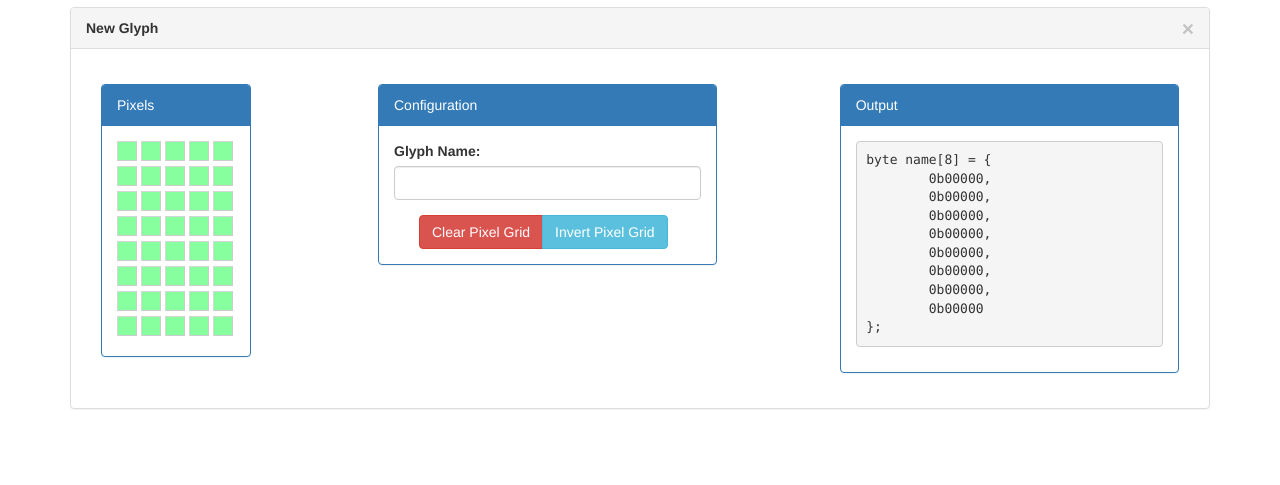
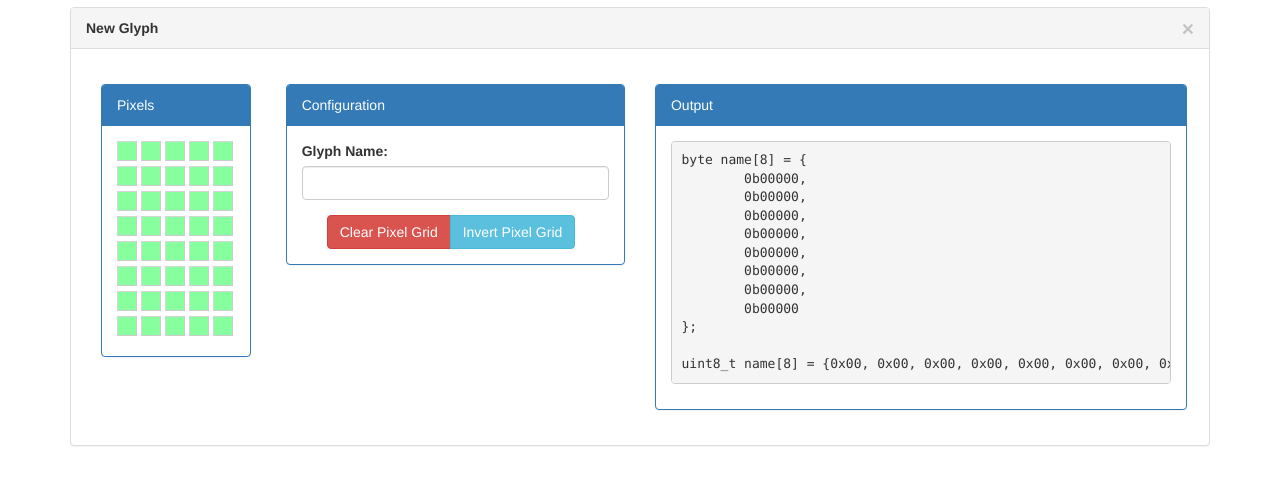
Before and after one commit to kakedev/GlyphGenerator, a plain HTML site: page index.html in a window 1280 px wide. Shown: the part 63-548 px from the top of the page. Drawn offline with nearby package versions, Linux system fonts and the light colour scheme.

Commit message:
Added the ability to drag the mouse to draw and hexadecimal output

```diff
--- a/logic.js
+++ b/logic.js
@@ -1,3 +1,11 @@
+var mouseDown = false;
+
+$(document).mousedown(function() {
+  mouseDown = true;
+}).mouseup(function() {
+  mouseDown = false;
+});
+
 $(function() {
   $('#createBtn').click(createNewGlyph);
   createNewGlyph();
@@ -18,7 +26,7 @@ function createNewGlyph() {
           )
         ).append(
           $('<div>').addClass('panel-body').append(
-            $('<div>').addClass('col-md-3 col-lg-3 col-sm-3 col-xs-3').append(
+            $('<div>').addClass('col-md-2 col-lg-2 col-sm-2 col-xs-2').append(
               $('<div>').addClass('panel panel-primary grid-container glyph-panel').append(
                 $('<div>').addClass('panel-heading').html('Pixels')
               ).append(
@@ -32,7 +40,7 @@ function createNewGlyph() {
               ).append(
                 $('<div>').addClass('panel-body').append(
                   $('<div>').addClass('form-group').append(
-                    $('<label>').attr('for', 'glyphName' + rand).html('Glyph Name:')
+                    $('<label>').attr('for', 'glyphName-' + rand).html('Glyph Name:')
                   ).append(
                     $('<input>').addClass('form-control').attr('type', 'text').attr('id', 'glyphName-' + rand).attr('maxlength', '140')
                   )
@@ -46,8 +54,8 @@ function createNewGlyph() {
             )
           )
         ).append(
-          $('<div>').addClass('col-md-offset-1 col-lg-offset-1 col-sm-offset-1 col-xs-offset-1 col-md-4 col-lg-4 col-sm-4 col-xs-4').append(
-            $('<div>').addClass('panel panel-primary glyph-panel').append(
+          $('<div>').addClass('col-md-6 col-lg-6 col-sm-6 col-xs-6').append(
+            $('<div>').addClass('panel panel-primary glyph-panel output-container').append(
               $('<div>').addClass('panel-heading').html('Output')
             ).append(
               $('<div>').addClass('panel-body').append(
@@ -64,7 +72,11 @@ function createNewGlyph() {
   for(let i = 0; i < 8; i++) {
     for(let j = 0; j < 5; j++) {
       $('#grid-' + rand).append(
-        $('<canvas>').addClass('pixel off').attr('id', 'pixel-' + rand + '-' + (j + i * 5)).click(function() {
+        $('<canvas>').addClass('pixel off').attr('id', 'pixel-' + rand + '-' + (j + i * 5)).mousedown(function() {
+          $(this).toggleClass('on off');
+          generateOutput(rand);
+        }).mouseenter(function() {
+          if(!mouseDown) return;
           $(this).toggleClass('on off');
           generateOutput(rand);
         })
@@ -97,9 +109,9 @@ function createNewGlyph() {
     $('#glyph-' + rand).remove();
   });
 
-  $('#grid-' + rand).mousedown(function() {
-    return false;
-  });
+   $('#grid-' + rand).mousedown(function(e) {
+     e.preventDefault();
+   });
 
   generateOutput(rand);
 
@@ -111,32 +123,34 @@ function randomInt(min,max)
 }
 
 function generateOutput(id) {
-  let outputStr = 'byte ';
+  let outputStr = '';
+  let binaryOutput = 'byte ';
+  let hexOutput = 'uint8_t ';
   let name = $('#glyphName-' + id).val();
 
-  if(name.trim() === '')
-    outputStr += 'name';
-  else
-    outputStr += name;
+  if(name.trim() == '') {
+    binaryOutput += 'name[8] = {\n\t';
+    hexOutput += 'name[8] = {';
+  } else {
+    binaryOutput += (name + '[8] = {\n\t');
+    hexOutput += (name + '[8] = {');
+  }
 
-  outputStr += '[8] = {\n\t';
-
-  for(let y = 0; y < 8; y++){
-    let currentByte = '0b';
+  for(let y = 0; y < 8; y++) {
+    let currentByte = '';
+    let currentHex = '';
     for(let x = 0; x < 5; x++) {
       if($('#pixel-'+id+'-'+(x+y*5)).is('.on') == true)
         currentByte += '1';
       else
         currentByte += '0';
     }
+    currentHex = parseInt(currentByte, 2).toString(16);
 
-    outputStr += currentByte;
-    if(y !== 7)
-      outputStr += ',\n\t';
-    else
-      outputStr += '\n';
+    binaryOutput += '0b' + currentByte + ((y !== 7) ? ',\n\t' : '\n};');
+    hexOutput += '0x' + ((currentHex.length == 2) ? currentHex : ('0' + currentHex)) + ((y !== 7) ? ', ' : '};');
   }
 
-  outputStr += '};';
+  outputStr += binaryOutput + '\n\n' + hexOutput;
   $('#output-' + id).html(outputStr);
 }
--- a/style.css
+++ b/style.css
@@ -26,3 +26,7 @@
 .off {
   background: #87ff9f;
 }
+
+.output-container {
+  width: 532px;
+}
```
